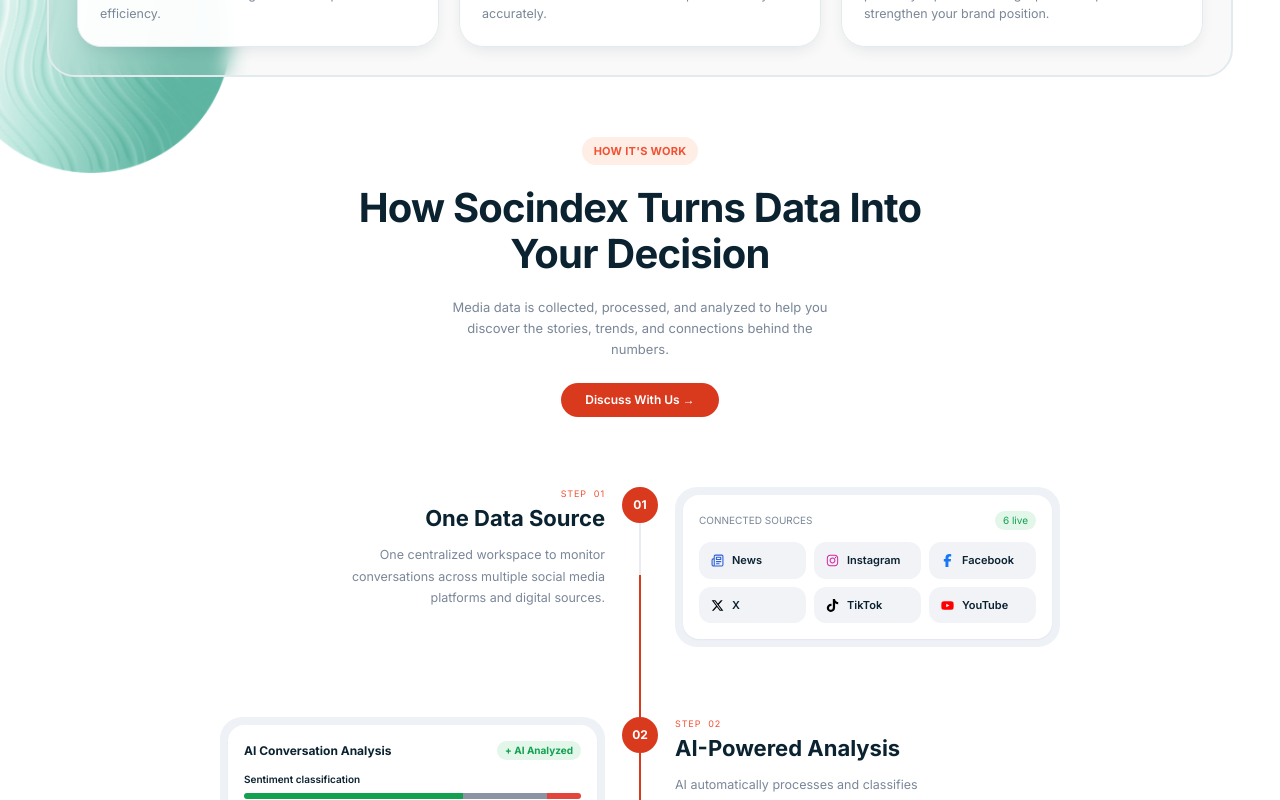
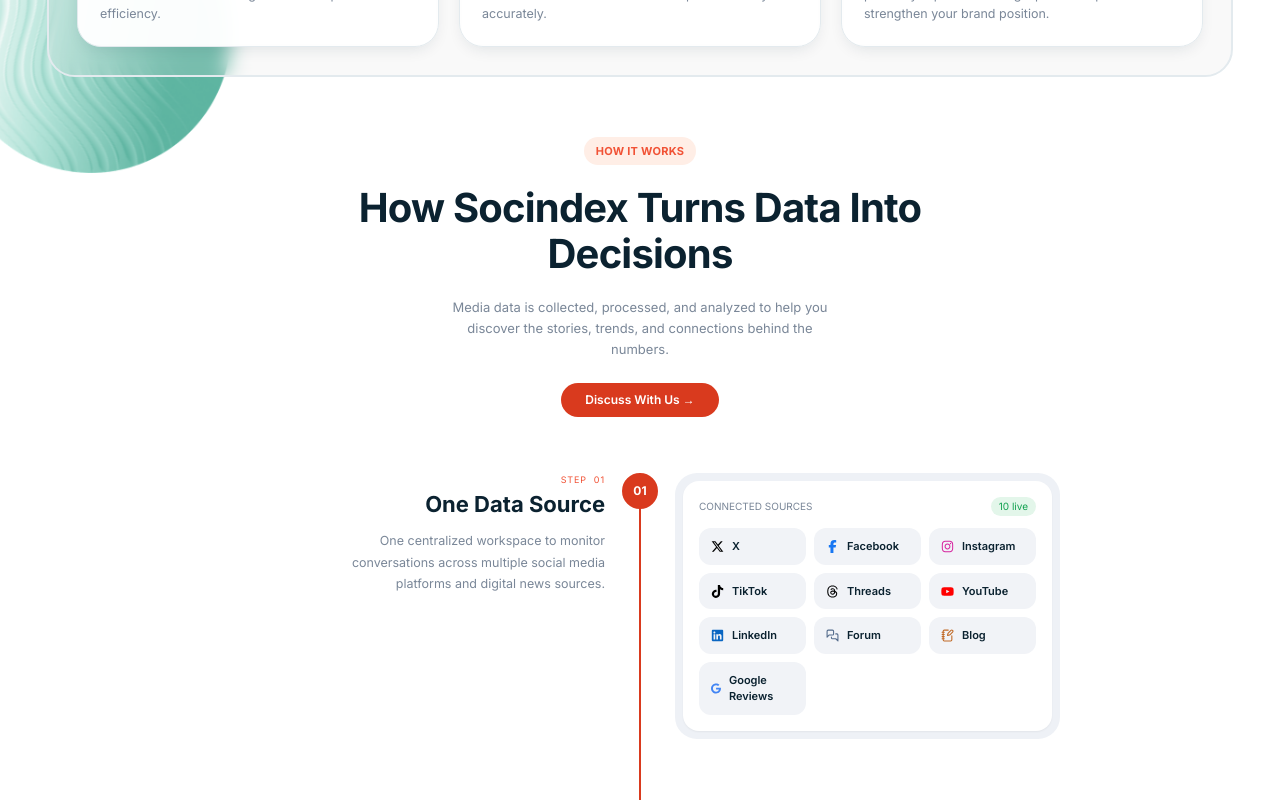
Before and after one commit to aliviaali/socindex, a Next.js app: page / in a window 1280 px wide. Shown: the part 2200-3000 px from the top of the page. Built offline with nearby package versions, Linux system fonts and the light colour scheme.

Commit message:
Update HowItWorks.tsx

```diff
--- a/components/HowItWorks.tsx
+++ b/components/HowItWorks.tsx
@@ -1,8 +1,8 @@
 "use client";
 
 import { useEffect, useRef, useState } from "react";
-import { FaFacebookF, FaInstagram, FaYoutube, FaXTwitter, FaTiktok } from "react-icons/fa6";
-import { LuBell, LuNewspaper } from "react-icons/lu";
+import { FaFacebookF, FaInstagram, FaYoutube, FaXTwitter, FaTiktok, FaThreads, FaLinkedin, FaGoogle } from "react-icons/fa6";
+import { LuBell, LuNotebookPen, LuMessagesSquare } from "react-icons/lu";
 import { Pill } from "@/components/ui";
 import { cn } from "@/lib/cn";
 import { useLang } from "@/lib/i18n";
@@ -13,13 +13,22 @@ const inner = "rounded-2xl bg-white p-4 shadow-sm dark:bg-[#1C2438]/80";
 const chip = "rounded-full px-3 py-1 text-[10px] font-semibold";
 
 function Sources() {
+  const { t } = useLang();
   const items = [
-    [LuNewspaper, "News", "text-[#2b5fd9]"], [FaInstagram, "Instagram", "text-[#d6249f]"], [FaFacebookF, "Facebook", "text-[#1877f2]"],
-    [FaXTwitter, "X", "text-black dark:text-white"], [FaTiktok, "TikTok", "text-black dark:text-white"], [FaYoutube, "YouTube", "text-[#ff0000]"],
+    [FaXTwitter, "X", "text-black dark:text-white"],
+    [FaFacebookF, "Facebook", "text-[#1877f2]"],
+    [FaInstagram, "Instagram", "text-[#d6249f]"],
+    [FaTiktok, "TikTok", "text-black dark:text-white"],
+    [FaThreads, "Threads", "text-black dark:text-white"],
+    [FaYoutube, "YouTube", "text-[#ff0000]"],
+    [FaLinkedin, "LinkedIn", "text-[#0a66c2]"],
+    [LuMessagesSquare, "Forum", "text-[#536b8b]"],
+    [LuNotebookPen, "Blog", "text-[#c16a27]"],
+    [FaGoogle, "Google Reviews", "text-[#4285f4]"],
   ] as const;
   return (
     <div className={frame}><div className={inner}>
-      <div className="flex items-center justify-between text-[10px] uppercase text-[#7a8798] dark:text-white/50">Connected sources <span className="rounded-full bg-[#E3F6EA] px-2 py-0.5 normal-case text-[#12a150]">6 live</span></div>
+      <div className="flex items-center justify-between text-[10px] uppercase text-[#7a8798] dark:text-white/50">{t("Connected sources")} <span className="rounded-full bg-[#E3F6EA] px-2 py-0.5 normal-case text-[#12a150]">{items.length} {t("live")}</span></div>
       <div className="mt-3 grid grid-cols-2 gap-2 sm:grid-cols-3">
         {items.map(([I, n, c]) => (
           <span key={n} className="flex items-center gap-2 rounded-xl bg-[#F1F3F7] px-3 py-2.5 text-[11px] font-semibold text-navy-ink dark:bg-white/10 dark:text-white"><I className={c} size={13} />{n}</span>
@@ -88,7 +97,7 @@ function Monitoring() {
 }
 
 const steps = [
-  { t: "One Data Source", d: "One centralized workspace to monitor conversations across multiple social media platforms and digital sources.", v: <Sources /> },
+  { t: "One Data Source", d: "One centralized workspace to monitor conversations across multiple social media platforms and digital news sources.", v: <Sources /> },
   { t: "AI-Powered Analysis", d: "AI automatically processes and classifies conversations to uncover sentiment, topics, and meaningful insights from social media data.", v: <Analysis /> },
   { t: "Faster Decision", d: "Spot emerging trends, track conversation spikes, and identify influential voices to make faster, data-driven decisions.", v: <Decision /> },
   { t: "Optimize Brand Monitoring", d: "Customize your monitoring with relevant keywords and selected social media accounts. Stay informed with organized reports and timely alerts.", v: <Monitoring /> },
@@ -127,13 +136,13 @@ export function HowItWorks() {
     <section id="how-it-works" className="scroll-mt-20 bg-page py-16 lg:py-[90px]">
       <div className="mx-auto max-w-page px-4 sm:px-6 lg:px-0">
         <div className="mx-auto flex max-w-[640px] flex-col items-center text-center">
-          <Pill>{t("How It's Work")}</Pill>
-          <h2 className="mt-5 text-[clamp(1.9rem,3.4vw,2.5rem)] font-bold leading-[1.15] tracking-[-0.02em] text-navy-ink dark:text-white">{t("How Socindex Turns Data Into Your Decision")}</h2>
+          <Pill>{t("How it works")}</Pill>
+          <h2 className="mt-5 text-[clamp(1.9rem,3.4vw,2.5rem)] font-bold leading-[1.15] tracking-[-0.02em] text-navy-ink dark:text-white">{t("How Socindex Turns Data Into Decisions")}</h2>
           <p className="mt-5 max-w-[400px] text-[13px] leading-[1.6] text-[#7a8798] dark:text-white/55 font-normal">{t("Media data is collected, processed, and analyzed to help you discover the stories, trends, and connections behind the numbers.")}</p>
           <a href="#get-started" className="mt-6 inline-flex h-[34px] items-center rounded-full bg-[#D93A1E] px-6 text-[12px] font-semibold text-white transition hover:brightness-110">{t("Discuss With Us →")}</a>
         </div>
 
-        <ol ref={listRef} className="relative mx-auto mt-14 max-w-[840px] space-y-12 lg:space-y-[70px]">
+        <ol ref={listRef} className="relative mx-auto mt-14 flex max-w-[840px] flex-col gap-12 lg:gap-[70px]">
           {/* jalur garis (abu) + isi garis merah yang turun saat scroll */}
           <i className="absolute left-[18px] top-[18px] w-[2px] -translate-x-1/2 bg-line dark:bg-white/15 lg:left-1/2" style={{ height: trackH }} aria-hidden />
           <i className="absolute left-[18px] top-[18px] w-[2px] -translate-x-1/2 bg-[#D93A1E] lg:left-1/2" style={{ height: fill }} aria-hidden />
```
